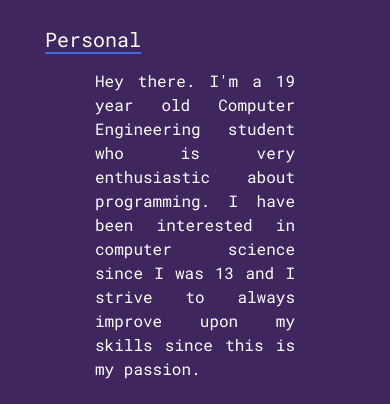
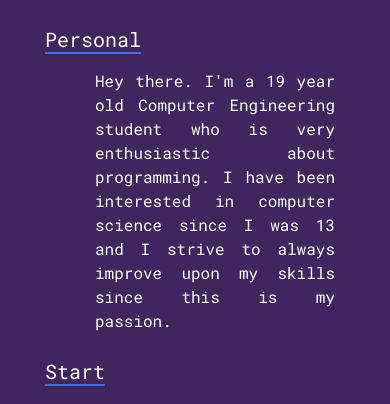
Before and after one commit to TheMidgetWidget/personal-page, a plain HTML site: page index.html in a window 390 px wide. Shown: the part 386-790 px from the top of the page. Drawn offline with nearby package versions, Linux system fonts and the light colour scheme.

Commit message:
Add small fix for mobile display

```diff
--- a/assets/css/styles.css
+++ b/assets/css/styles.css
@@ -57,7 +57,7 @@
 }
 
 .about .section-text {
-    padding: 10px 50px;
+    padding: 10px 10px 10px 50px;
     /* padding: 10px;
     margin-top: 10px;
     margin-left: 40px;
```
